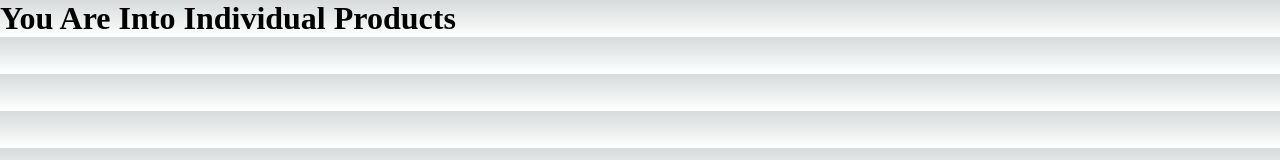
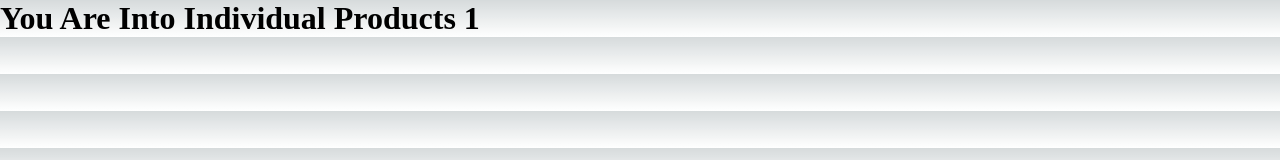
Before and after one commit to kuldip-0611/nextjs_Learning, a Next.js app: page /products/1 in a window 1280 px wide. Shown: the top 160 px of the page. Built offline with nearby package versions, Linux system fonts and the light colour scheme.

Commit message:
get id from params

```diff
--- a/pages/products/[productid].js
+++ b/pages/products/[productid].js
@@ -1,7 +1,11 @@
+import { useRouter } from "next/router"
+
 const Product_Id = ()=>{
+    const router = useRouter();
+    const prodctid = router.query.productid
     return(
         <>
-        <h1>You Are Into Individual Products</h1>
+        <h1>You Are Into Individual Products {prodctid}</h1>
         </>
     )
 }
```
